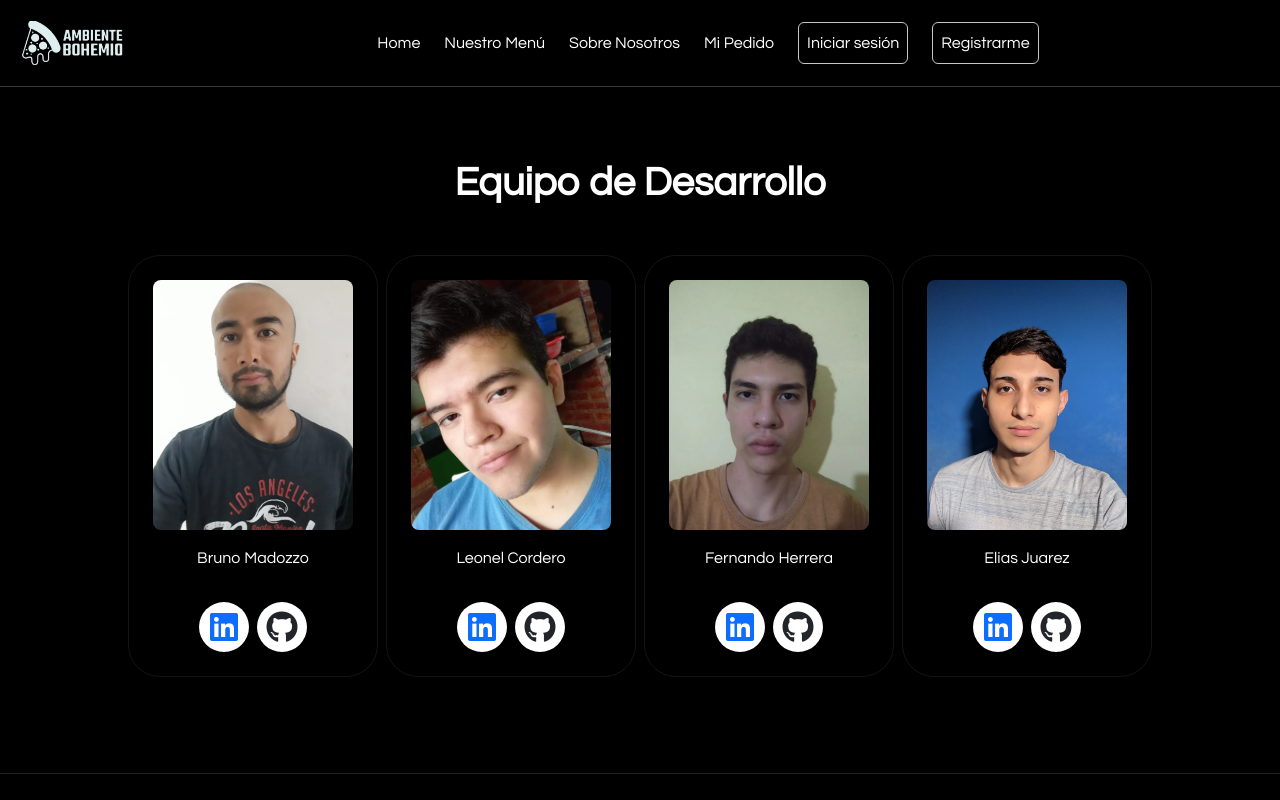
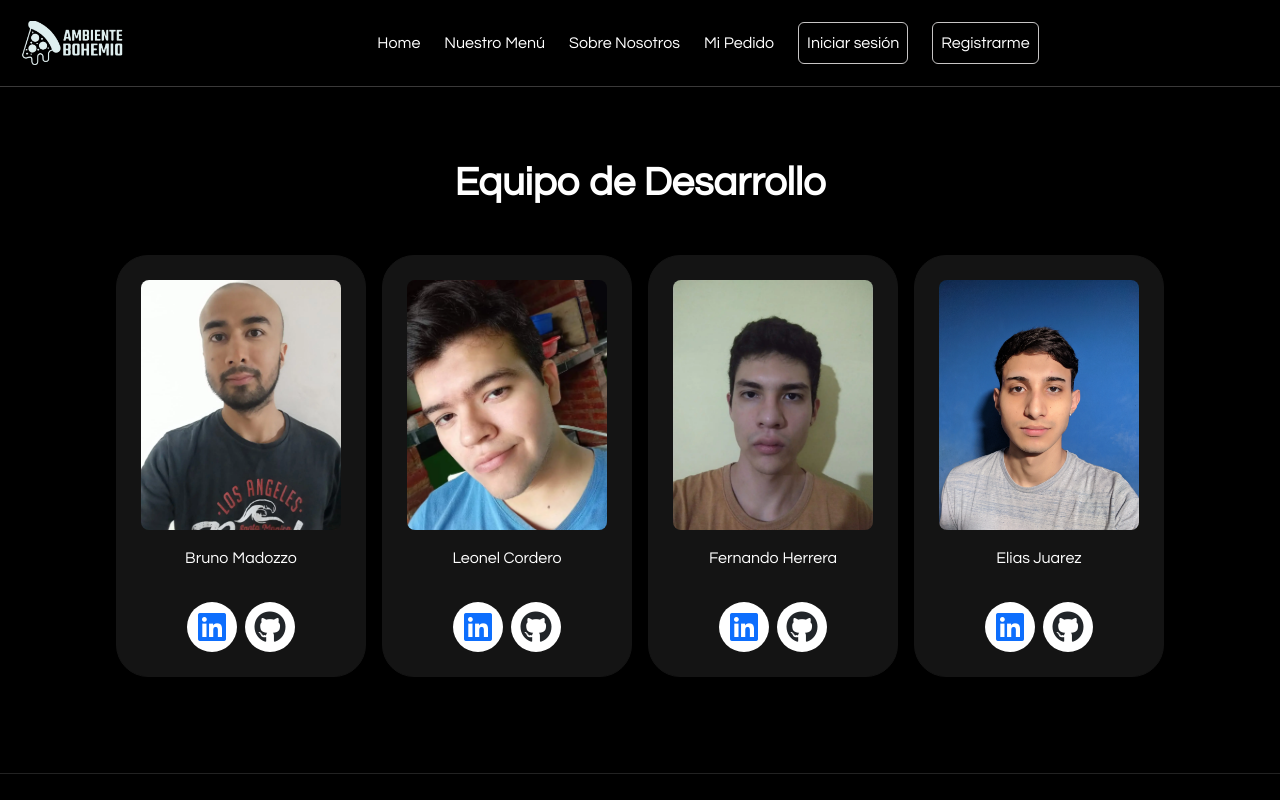
Before and after one commit to brunomry/frontendProyectoFinal_RollingCode, a React (Vite) app: page /equipo in a window 1280 px wide. Shown: the top 800 px of the page. Built offline with nearby package versions, Linux system fonts and the light colour scheme; no server answers.

Commit message:
agregue color de fondo a card de miembro en pagina equipo

```diff
--- a/src/pages/Equipo/Equipo.jsx
+++ b/src/pages/Equipo/Equipo.jsx
@@ -6,7 +6,7 @@ const Equipo = () => {
   return (
     <section className="container sectionTop text-white py-5">
       <h1 className="text-center m-0 mt-4 fw-bold">Equipo de Desarrollo</h1>
-      <article className="px-2 containerMembers d-flex justify-content-md-center flex-md-wrap gap-2 py-5">
+      <article className="px-2 containerMembers d-flex justify-content-md-center flex-md-wrap gap-3 py-5">
         {equipo.map((miembro) => (
           <CardMember key={miembro.id} miembro={miembro}></CardMember>
         ))}
--- a/src/pages/Equipo/styles/equipo.css
+++ b/src/pages/Equipo/styles/equipo.css
@@ -8,6 +8,7 @@
 .cardMember {
   min-width: 250px;
   min-height: 350px;
+  background: #141414;
   border: 1px solid #141414;
 }
 
```
